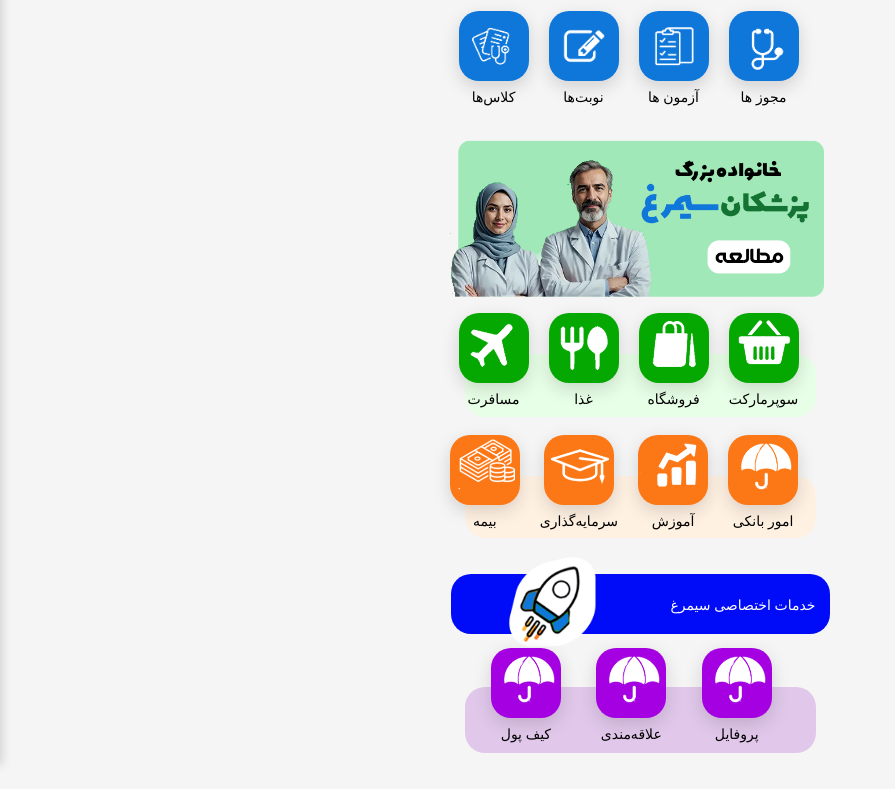
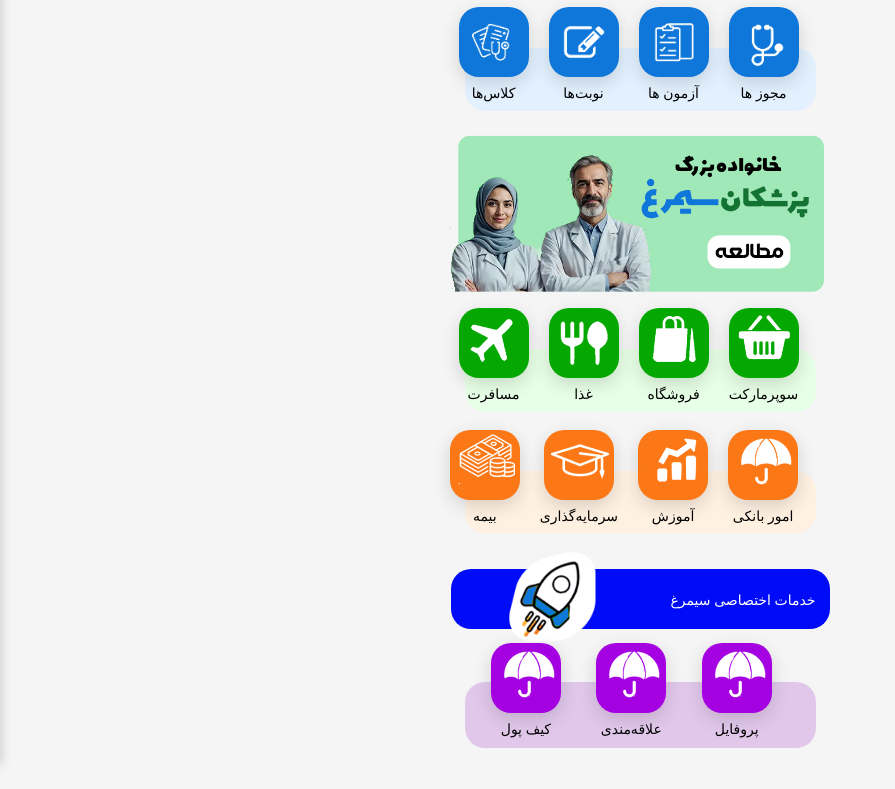
Before and after one commit to alirezamafa/simorgh, a plain HTML site: page header.html in a window 1280 px wide. Shown: the part 75-864 px from the top of the page, without its empty margins (0-895 px from the left). Drawn offline with Linux system fonts and the light colour scheme; a web font is replaced by a local one.

Commit message:
Update header.html

```diff
--- a/header.html
+++ b/header.html
@@ -35,7 +35,7 @@
 }
 
 
-.buttons.half-bg1 {
+.buttons.half-bg {
   margin-top:-2px;  /* distance to next section */
   padding: 5px 0;      /* inner vertical padding */
 }
@@ -84,7 +84,7 @@
   z-index: 1;
 }
 
-    .buttons.half-bg1::before {
+    .buttons.half-bg::before {
   content: "";
   position: absolute;
   bottom: 20px;
@@ -93,7 +93,7 @@
   border-top-right-radius: 0;
   width: 100%;
   height: 46%;
-  background: #e8ffe7;
+  background: #e3f1ff;
   border-radius: 20px;
   z-index: 0;
 }
```
